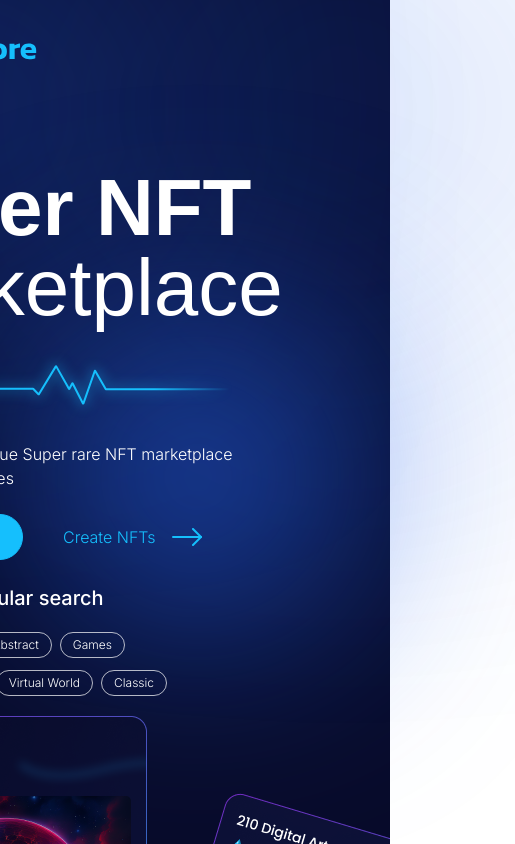
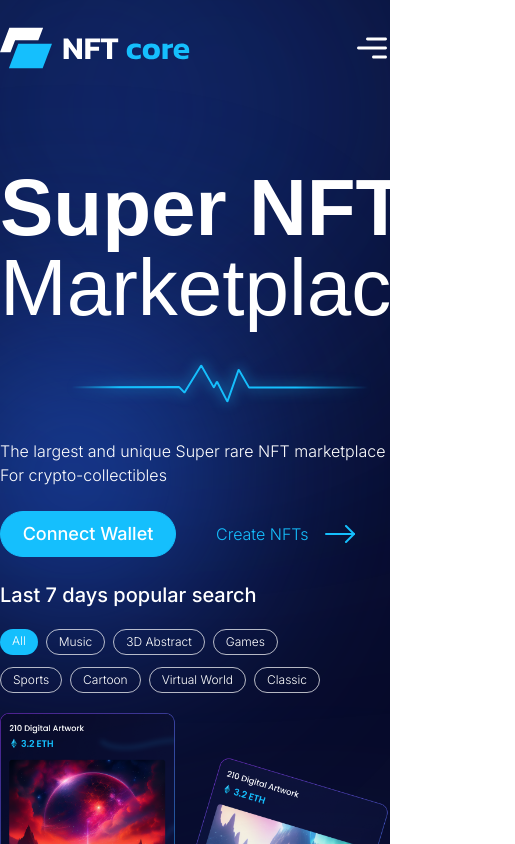
Before and after one commit to tharaka-mts/NFT-Marketplace-app, a React (Vite) app: page / in a window 390 px wide. Shown: the top 844 px of the page, 515 px wide, since content can reach past the window. Built offline with nearby package versions, Linux system fonts and the light colour scheme; a web font is replaced by a local one.

Commit message:
style: home page mobile responsive

```diff
--- a/src/pages/Home.jsx
+++ b/src/pages/Home.jsx
@@ -17,12 +17,12 @@ const Home = () => {
     <div
       className={`bg-primary w-full flex justify-center font-inter font-light overflow-hidden`}
     >
-      <div className="lg:w-[1280px] md:w-[800px] w-[640px] z-20 absolute">
+      <div className="lg:w-[1280px] md:w-[800px] sm:w-[640px] w-full z-20 absolute">
         <BackgroundBubble className="-top-[1em] -left-[2em] blur-[150px] " />
         <BackgroundBubble className="-top-[1em] right-[3em] blur-[200px] " />
         <BackgroundBubble className="top-[22em] right-[12em] blur-[120px] " />
       </div>
-      <div className="w-[1280px] px-5 z-50">
+      <div className="lg:w-[1280px] w-full z-50">
         <div className={`${styles.flexCenter}`}>
           <div className={`${styles.boxWidth}`}>
             <Navbar />
```
